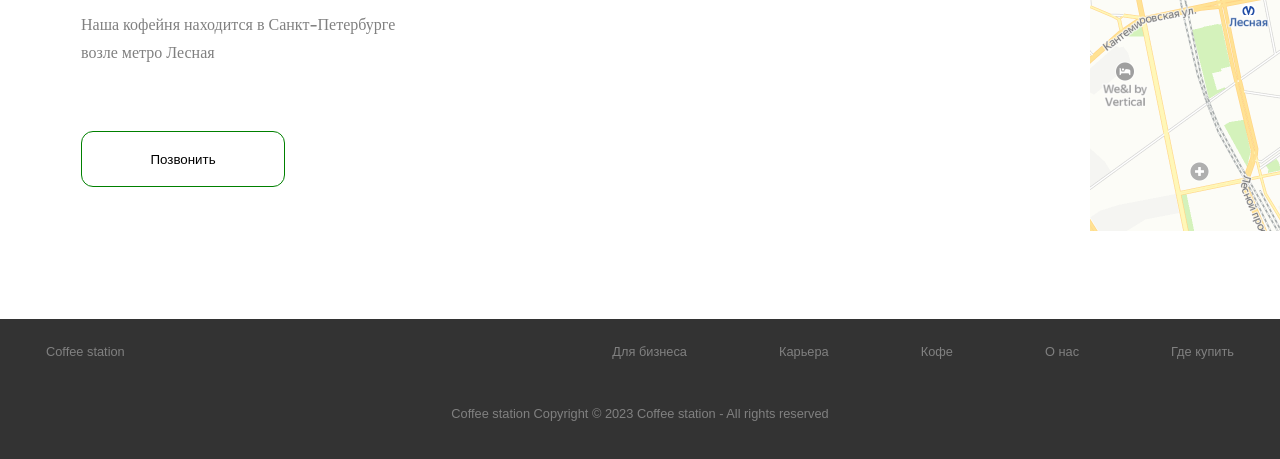
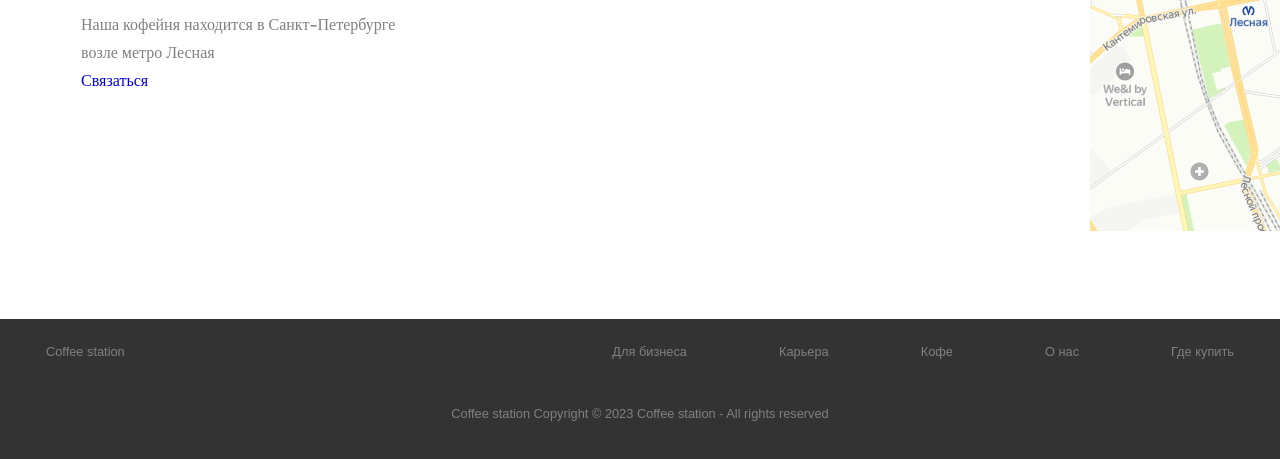
Before and after one commit to ik3ef3/coffe-station, a plain HTML site: page project/whereToBuy.html in a window 1280 px wide. Shown: the part 313-772 px from the top of the page. Drawn offline with Linux system fonts and the light colour scheme.

Commit message:
Update whereToBuy.html

```diff
--- a/project/whereToBuy.html
+++ b/project/whereToBuy.html
@@ -26,7 +26,7 @@
                 <p>Где купить</p>
                 <p>Вы можете сделать у нас заказ <br>или прийти к нам сами</p>
                 <p>Наша кофейня находится в Санкт-Петербурге <br> возле метро Лесная</p>
-                <button>Позвонить</button>
+                <a class="update" href="updates.html">Связаться</a>
             </div>
             <img src="img/map.png" alt="">
         </div>
```
